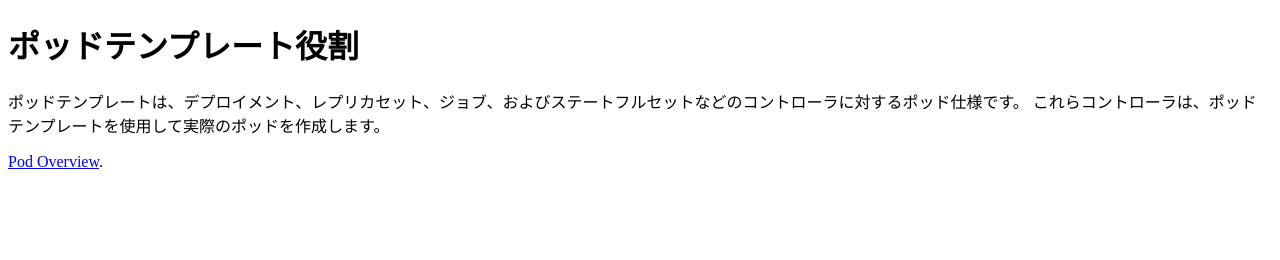
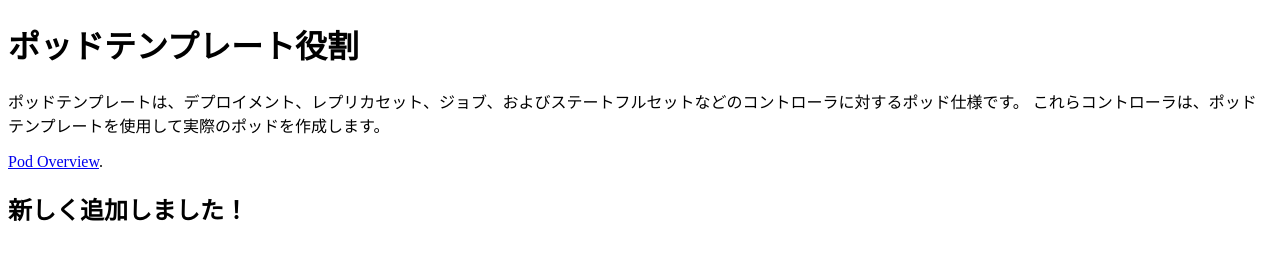
Before and after one commit to bwv1056/web-contents, a plain HTML site: page index.html in a window 1280 px wide. Drawn offline with Linux system fonts and the light colour scheme.

Commit message:
second commit

```diff
--- a/index.html
+++ b/index.html
@@ -10,6 +10,6 @@
 
 <p><a href="https://kubernetes.io/docs/concepts/workloads/pods/pod-overview/">Pod Overview</a>.</p>
 
-
+<h2> 新しく追加しました！</h2>
 </body>
 </html>
```
